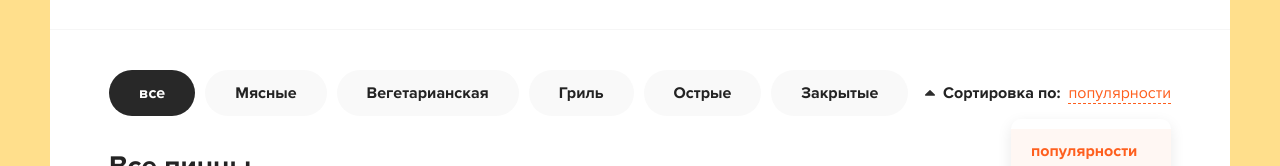
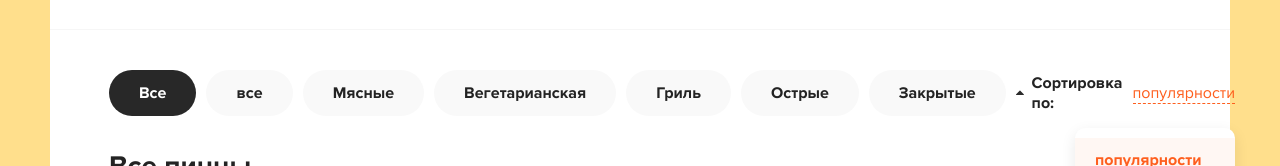
Before and after one commit to uyopon/react-pizza, a React (Create React App) app: page / in a window 1280 px wide. Shown: the part 152-318 px from the top of the page. Built offline with nearby package versions, Linux system fonts and the light colour scheme.

Commit message:
const setActiveItem = state[1]

```diff
--- a/src/components/categories.jsx
+++ b/src/components/categories.jsx
@@ -1,44 +1,50 @@
-import React from 'react'
+import React, { useState } from 'react'
 
-// function categories({ items }) {
+function categories({ items }) {
 
-//     return (
-//         <div className="categories">
-//             <ul>
-//                 <li className="active">Все</li>
-//                     {items.map((i, index) => <li key = {`${i}_${index}`} onClick= {()=>alert('')}>{i}</li>)}
 
-//             </ul>
-//         </div>
-//     )
-// }
+    const state = React.useState(null)
+    const activeItem = state[0]
+    const setActiveItem = state[1]
+    console.log(state)
+    return (
+        <div className="categories">
+            <ul>
+                <li className="active">Все</li>
+                {items.map((i, index) => <li className={activeItem === index ? "active" : ''} key={`${i}_${index}`} onClick={() => { setActiveItem(index) }}>{i}</li>)}
 
-// export default categories
-//rfce =)
 
-class categories extends React.Component {
-    state = {
-        activeItem: 0
-    }
-    onSelectItem = (index) => {
-        this.setState(////////////////////////////////////////////////////////////////////////////////////////////////////////////////////////////////////////////////////////
-            { activeItem: index }
-        )
-
-    }
-
-    render() {
-        const { items, onClickItem } = this.props
-        return (
-            <div className="categories">
-                <ul>
-
-                    {items.map((i, index) => <li className={this.state.activeItem === index ? "active" : ''} key={`${i}_${index}`} onClick={() => { this.onSelectItem(index) }}>{i}</li>)}
-                </ul>
-            </div>
-        )
-    }
-
+            </ul>
+        </div>
+    )
 }
 
 export default categories
+//rfce =)
+
+
+
+// class categories extends React.Component {
+//     state = {
+//         activeItem: 0
+//     }
+//     onSelectItem = (index) => {
+//         this.setState(//ставит в очередь изменения состояния компонента и сообщает React, что этот компонент и его дочерние элементы необходимо повторно отобразить с обновленным состоянием.
+//             { activeItem: index }
+//         )
+
+//     }
+
+//     render() {
+//         const { items, onClickItem } = this.props
+//         return (
+//             <div className="categories">
+//                 <ul>
+
+//                     {items.map((i, index) => <li className={this.state.activeItem === index ? "active" : ''} key={`${i}_${index}`} onClick={() => { this.onSelectItem(index) }}>{i}</li>)}
+//                 </ul>
+//             </div>
+//         )
+//     }
+
+// }
```
